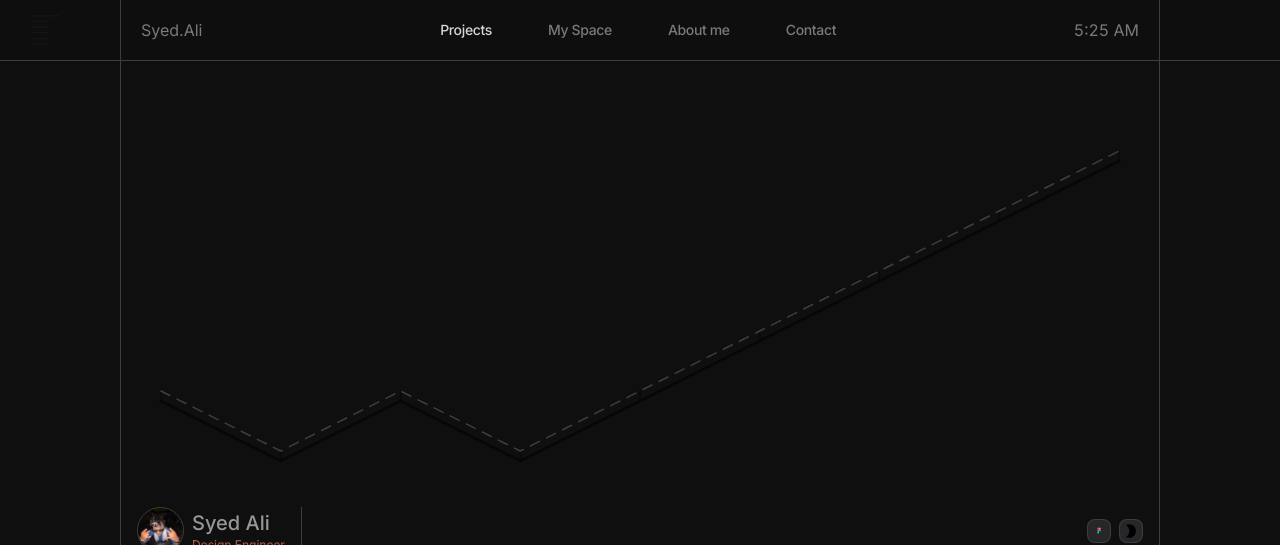
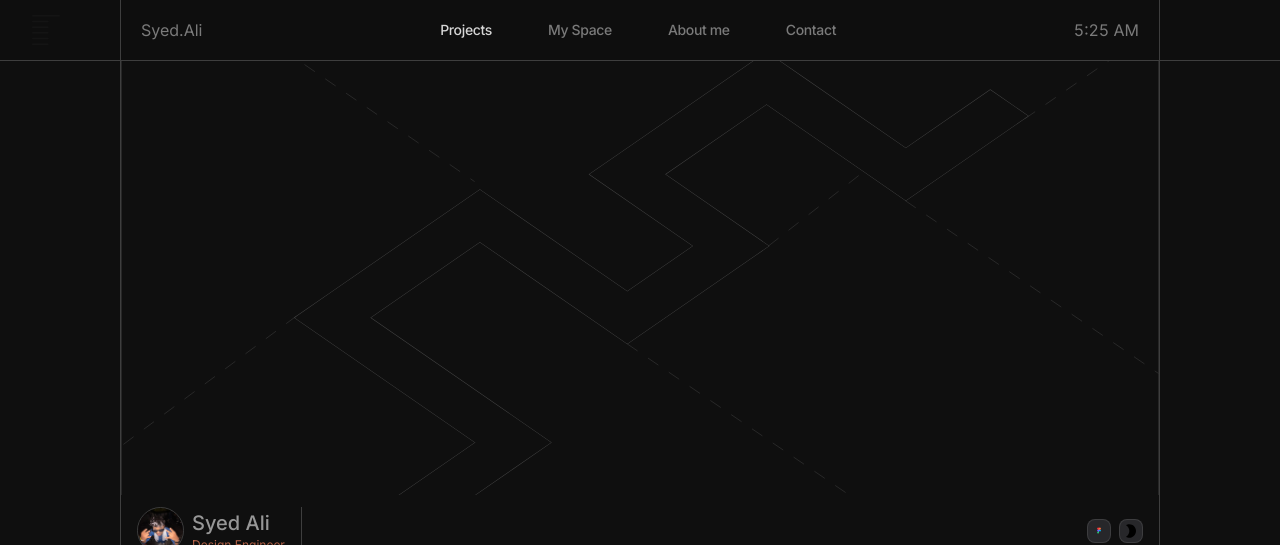
Before and after one commit to syedali9210/portfolio-, a Next.js app: page / in a window 1280 px wide. Shown: the top 545 px of the page. Built offline with nearby package versions, Linux system fonts and the light colour scheme.

Commit message:
Revert maze pet buddy path animation
Restore the static hero-banner-graphic image and remove MazePetBuddy.
Keeps the unrelated fixes from the same feature commit (icon sizing,
DockIconRow flex-wrap/padding, name-block self-stretch) intact.

```diff
--- a/src/components/MazePetBuddy.tsx
+++ /dev/null
@@ -1,178 +0,0 @@
-"use client";
-
-import { useEffect, useRef } from "react";
-import gsap from "gsap";
-import { MotionPathPlugin } from "gsap/MotionPathPlugin";
-
-if (typeof window !== "undefined") {
-  gsap.registerPlugin(MotionPathPlugin);
-}
-
-// Isometric staircase path — a simplified stand-in for the maze artwork,
-// climbing left-to-right so the buddy visibly recedes into the distance.
-const PATH_D =
-  "M40,330 L160,390 L280,330 L400,390 L520,330 L640,270 L760,210 L880,150 L1000,90";
-
-const SCALE_START = 1.15;
-const SCALE_END = 0.55;
-
-export default function MazePetBuddy() {
-  const svgRef = useRef<SVGSVGElement>(null);
-  const petRef = useRef<SVGGElement>(null);
-  const legsRef = useRef<SVGGElement>(null);
-  const tlRef = useRef<gsap.core.Timeline | null>(null);
-
-  useEffect(() => {
-    const pet = petRef.current;
-    const legs = legsRef.current;
-    if (!pet || !legs) return;
-
-    const reduce = window.matchMedia("(prefers-reduced-motion: reduce)").matches;
-
-    gsap.set(pet, { xPercent: -50, yPercent: -100, transformOrigin: "50% 100%" });
-
-    const walkCycle = gsap.to(legs, {
-      rotate: 14,
-      duration: 0.14,
-      repeat: -1,
-      yoyo: true,
-      ease: "sine.inOut",
-      transformOrigin: "50% 0%",
-      paused: true,
-    });
-
-    const tl = gsap.timeline({ paused: reduce, repeat: -1, repeatDelay: 1.2 });
-    tl.set(pet, { scale: SCALE_START }, 0).to(
-      pet,
-      {
-        motionPath: {
-          path: PATH_D,
-          alignOrigin: [0.5, 1],
-        },
-        scale: SCALE_END,
-        duration: 6,
-        ease: "none",
-        onStart: () => walkCycle.play(),
-        onComplete: () => walkCycle.pause(),
-      },
-      0
-    );
-
-    tlRef.current = tl;
-
-    if (reduce) {
-      gsap.set(pet, { scale: SCALE_START });
-      tl.progress(0).pause();
-    }
-
-    return () => {
-      tl.kill();
-      walkCycle.kill();
-    };
-  }, []);
-
-  const restart = () => {
-    tlRef.current?.restart();
-  };
-
-  return (
-    <div className="relative mx-auto hidden h-[280px] w-full max-w-[1040px] cursor-pointer overflow-hidden border-x-[0.5px] border-border sm:block sm:h-[340px] lg:h-[434px]">
-      <svg
-        ref={svgRef}
-        viewBox="0 0 1040 434"
-        preserveAspectRatio="none"
-        className="size-full"
-        onClick={restart}
-        role="button"
-        aria-label="Restart the pet buddy's walk"
-      >
-        {/* depth: a darker offset "riser" copy beneath the path, plus vertical
-            connector ticks at each vertex, so the isometric line reads as a
-            walkway with height rather than a flat stroke */}
-        <path
-          d={PATH_D}
-          transform="translate(0,10)"
-          fill="none"
-          stroke="#000000"
-          strokeOpacity="0.55"
-          strokeWidth="3"
-          strokeLinejoin="round"
-          strokeLinecap="round"
-        />
-        {[
-          [40, 330],
-          [160, 390],
-          [280, 330],
-          [400, 390],
-          [520, 330],
-          [640, 270],
-          [760, 210],
-          [880, 150],
-          [1000, 90],
-        ].map(([x, y]) => (
-          <line
-            key={`${x}-${y}`}
-            x1={x}
-            y1={y}
-            x2={x}
-            y2={y + 10}
-            stroke="#000000"
-            strokeOpacity="0.4"
-            strokeWidth="1.5"
-          />
-        ))}
-        <path
-          d={PATH_D}
-          fill="none"
-          stroke="#3e3e3e"
-          strokeWidth="1.5"
-          strokeDasharray="10 8"
-          strokeLinejoin="round"
-          strokeLinecap="round"
-        />
-
-        <g ref={petRef}>
-          <g
-            filter="url(#petOutline)"
-            transform="scale(0.16)"
-            style={{ transformBox: "fill-box", transformOrigin: "50% 100%" }}
-          >
-            <g fill="#db744f">
-              <rect x="56" y="0" width="150" height="112" />
-              <rect x="56" y="0" width="150" height="9" fill="#ec9a78" />
-              <rect x="56" y="9" width="9" height="94" fill="#ec9a78" />
-              <rect x="197" y="0" width="9" height="103" fill="#b95a3c" />
-              <rect x="56" y="103" width="150" height="9" fill="#b95a3c" />
-              <rect x="28" y="37" width="28" height="38" />
-              <rect x="206" y="37" width="28" height="38" />
-            </g>
-            <g ref={legsRef} fill="#b95a3c">
-              <rect x="70" y="112" width="19" height="44" fill="#8f4530" />
-              <rect x="150" y="112" width="19" height="44" fill="#8f4530" />
-              <rect x="93" y="112" width="19" height="30" />
-              <rect x="188" y="112" width="19" height="30" />
-            </g>
-            <g fill="#141414">
-              <rect x="75" y="19" width="19" height="19" />
-              <rect x="169" y="19" width="19" height="19" />
-              <rect x="78" y="22" width="5" height="5" fill="#fff" />
-              <rect x="172" y="22" width="5" height="5" fill="#fff" />
-            </g>
-          </g>
-        </g>
-
-        <defs>
-          <filter id="petOutline" x="-25%" y="-25%" width="150%" height="150%">
-            <feMorphology in="SourceAlpha" operator="dilate" radius="3.4" result="d" />
-            <feFlood floodColor="#8f4530" />
-            <feComposite in2="d" operator="in" result="o" />
-            <feMerge>
-              <feMergeNode in="o" />
-              <feMergeNode in="SourceGraphic" />
-            </feMerge>
-          </filter>
-        </defs>
-      </svg>
-    </div>
-  );
-}
--- a/src/components/sections/Hero.tsx
+++ b/src/components/sections/Hero.tsx
@@ -1,7 +1,6 @@
 import Image from "next/image";
 import FadeIn from "@/components/FadeIn";
 import LiveClock from "@/components/LiveClock";
-import MazePetBuddy from "@/components/MazePetBuddy";
 import SectionDivider from "@/components/SectionDivider";
 import YappingAccordion from "@/components/YappingAccordion";
 
@@ -51,7 +50,15 @@ function DockIconRow({ icons }: { icons: string[] }) {
 export default function Hero() {
   return (
     <section id="home" className="relative w-full">
-      <MazePetBuddy />
+      <div className="relative mx-auto hidden h-[280px] w-full max-w-[1040px] border-x-[0.5px] border-border sm:block sm:h-[340px] lg:h-[434px]">
+        <Image
+          src="/images/hero-banner-graphic.svg"
+          alt=""
+          fill
+          className="pointer-events-none select-none object-cover"
+          priority
+        />
+      </div>
 
       {/* Profile bar */}
       <FadeIn>
```
